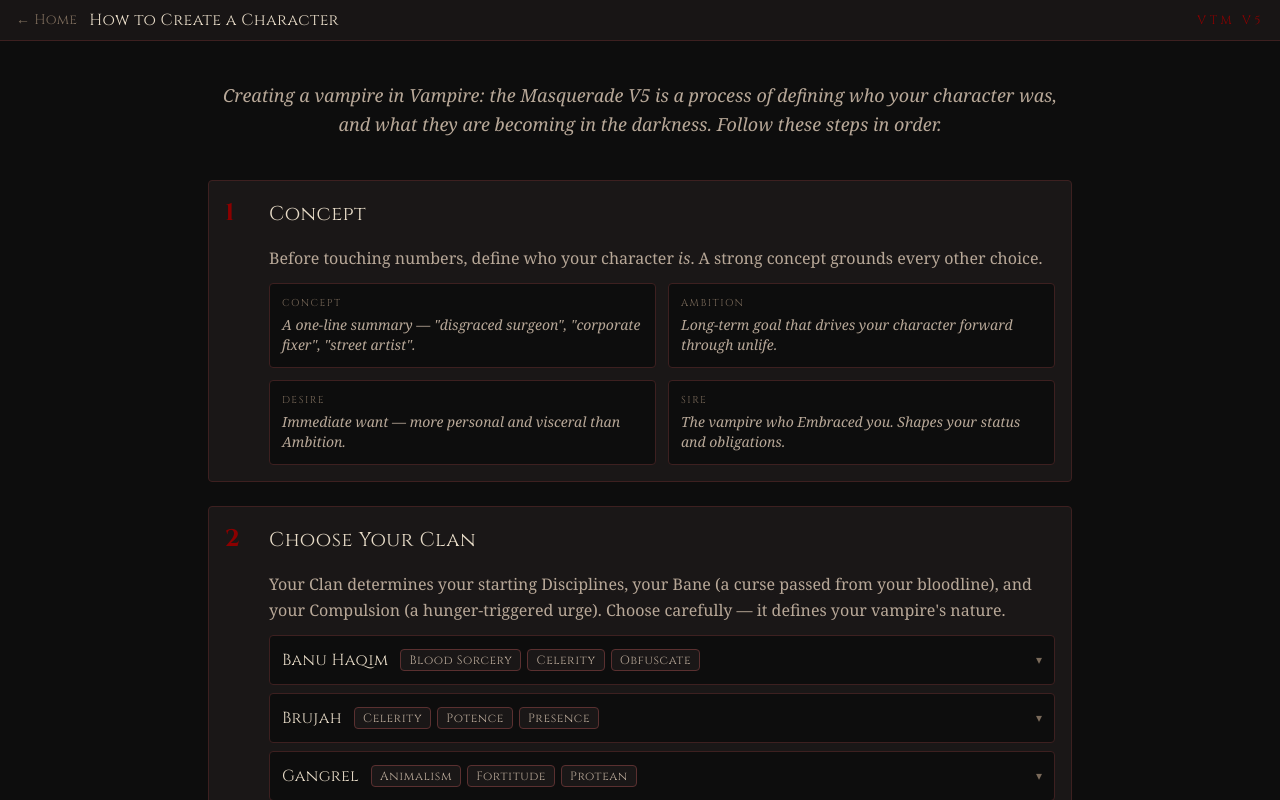
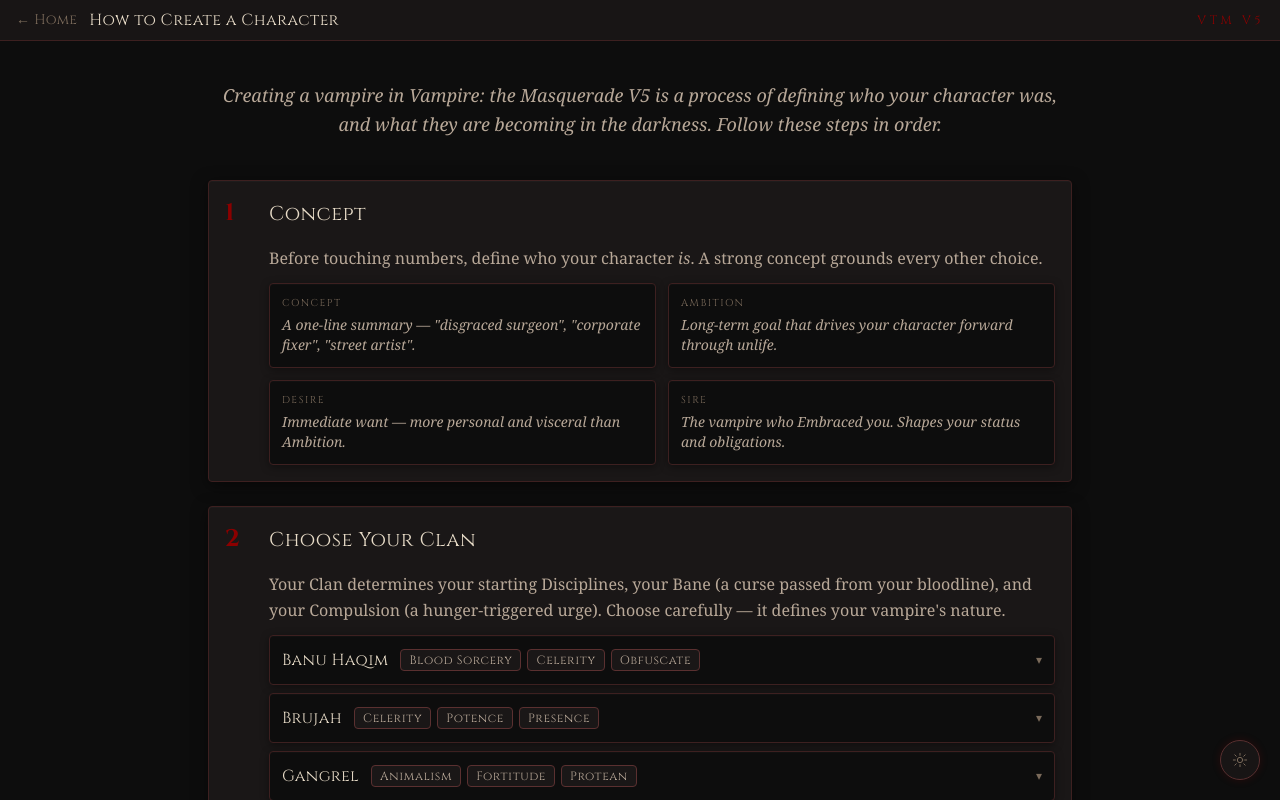
Before and after one commit to matheusdmm/night-creatures, a React (Vite) app: page /guide in a window 1280 px wide. Shown: the top 800 px of the page. Built offline with nearby package versions, Linux system fonts and the light colour scheme; no server answers; a web font is replaced by a local one.

Commit message:
css fixes and theme toggler changed

```diff
--- a/src/App.tsx
+++ b/src/App.tsx
@@ -4,10 +4,12 @@
 import Guide from './pages/Guide';
 import SharedSheet from './pages/SharedSheet';
 import Footer from './components/Footer';
+import ThemeToggle from './components/ThemeToggle';
 
 export default function App() {
   return (
     <BrowserRouter>
+      <>
         <div className="flex flex-col min-h-screen">
           <div className="flex-1">
             <Routes>
@@ -18,7 +20,38 @@
             </Routes>
           </div>
           <Footer />
+          <ThemeToggle />
         </div>
+
+        {/* Hidden SVG: organic mask for theme transition */}
+        <svg
+          aria-hidden="true"
+          style={{ position: 'fixed', width: 0, height: 0, overflow: 'visible', pointerEvents: 'none' }}
+        >
+          <defs>
+            <filter id="vt-squiggle" x="-50%" y="-50%" width="200%" height="200%">
+              <feTurbulence
+                id="vt-turbulence"
+                type="turbulence"
+                baseFrequency="0.02 0.025"
+                numOctaves={3}
+                seed={8}
+                result="noise"
+              />
+              <feDisplacementMap
+                in="SourceGraphic"
+                in2="noise"
+                scale={90}
+                xChannelSelector="R"
+                yChannelSelector="G"
+              />
+            </filter>
+            <mask id="vt-mask" maskUnits="userSpaceOnUse" x="-2000" y="-2000" width="8000" height="8000">
+              <circle id="vt-circle" cx={0} cy={0} r={0} fill="white" filter="url(#vt-squiggle)" />
+            </mask>
+          </defs>
+        </svg>
+      </>
     </BrowserRouter>
   );
 }
--- a/src/components/DiceRoller/index.tsx
+++ b/src/components/DiceRoller/index.tsx
@@ -47,10 +47,10 @@
   if (isHunger) {
     if (isTen)
       bg =
-        'bg-blood border-blood-vivid text-parchment font-bold ring-1 ring-gold';
+        'bg-blood border-blood-vivid text-[#e8dcc8] font-bold ring-1 ring-gold';
     else if (isOne)
       bg = 'bg-blood-dark border-blood-vivid text-blood-vivid font-bold';
-    else if (isSuccess) bg = 'bg-blood/60 border-blood-bright text-parchment';
+    else if (isSuccess) bg = 'bg-blood/60 border-blood-bright text-[#e8dcc8]';
     else bg = 'bg-night-surface3 border-blood/40 text-parchment-dim';
   } else {
     if (isTen)
--- a/src/components/HamburgerMenu.tsx
+++ b/src/components/HamburgerMenu.tsx
@@ -1,11 +1,9 @@
 import { useState, useRef, useEffect } from 'react';
 import { Link } from 'react-router-dom';
-import { useTheme } from '../hooks/useTheme';
 
 export default function HamburgerMenu() {
   const [open, setOpen] = useState(false);
   const ref = useRef<HTMLDivElement>(null);
-  const { theme, toggleTheme } = useTheme();
 
   useEffect(() => {
     if (!open) return;
@@ -59,14 +57,6 @@
           >
             How to Play
           </Link>
-          <div className="border-t border-night-border/50" />
-          <button
-            type="button"
-            className={itemClass}
-            onClick={() => { toggleTheme(); setOpen(false); }}
-          >
-            {theme === 'dark' ? '☀ Light Mode' : '☾ Dark Mode'}
-          </button>
         </div>
       )}
     </div>
--- a/src/components/ThemeToggle.tsx
+++ b/src/components/ThemeToggle.tsx
@@ -1,18 +1,127 @@
+import { useRef } from 'react';
 import { useTheme } from '../hooks/useTheme';
+
+function SunIcon() {
+  return (
+    <svg viewBox="0 0 24 24" fill="none" stroke="currentColor" strokeWidth="1.5"
+         strokeLinecap="round" strokeLinejoin="round" className="w-4 h-4">
+      <circle cx="12" cy="12" r="4" />
+      <line x1="12" y1="2"  x2="12" y2="5" />
+      <line x1="12" y1="19" x2="12" y2="22" />
+      <line x1="4.22" y1="4.22" x2="6.34" y2="6.34" />
+      <line x1="17.66" y1="17.66" x2="19.78" y2="19.78" />
+      <line x1="2"  y1="12" x2="5"  y2="12" />
+      <line x1="19" y1="12" x2="22" y2="12" />
+      <line x1="4.22" y1="19.78" x2="6.34" y2="17.66" />
+      <line x1="17.66" y1="6.34" x2="19.78" y2="4.22" />
+    </svg>
+  );
+}
+
+function MoonIcon() {
+  return (
+    <svg viewBox="0 0 24 24" fill="none" stroke="currentColor" strokeWidth="1.5"
+         strokeLinecap="round" strokeLinejoin="round" className="w-4 h-4">
+      <path d="M21 12.79A9 9 0 1 1 11.21 3 7 7 0 0 0 21 12.79z" />
+    </svg>
+  );
+}
+
+interface ViewTransition {
+  ready: Promise<void>;
+  finished: Promise<void>;
+}
+
+type VTDocument = Document & {
+  startViewTransition: (cb: () => void) => ViewTransition;
+};
+
+const VT_DURATION = 750;
+
+function easeOutCubic(t: number): number {
+  return 1 - Math.pow(1 - t, 3);
+}
 
 export default function ThemeToggle() {
   const { theme, toggleTheme } = useTheme();
+  const rafRef = useRef<number | null>(null);
+
+  function handleToggle() {
+    const next = theme === 'dark' ? 'light' : 'dark';
+
+    function doSwitch() {
+      if (next === 'light') {
+        document.documentElement.setAttribute('data-theme', 'light');
+      } else {
+        document.documentElement.removeAttribute('data-theme');
+      }
+      toggleTheme();
+    }
+
+    const circle = document.getElementById('vt-circle') as SVGCircleElement | null;
+    const turbulence = document.getElementById('vt-turbulence');
+
+    if (!('startViewTransition' in document) || !circle) {
+      doSwitch();
+      return;
+    }
+
+    if (rafRef.current !== null) {
+      cancelAnimationFrame(rafRef.current);
+      rafRef.current = null;
+    }
+
+    const bx = window.innerWidth - 30;
+    const by = window.innerHeight - 30;
+    const maxR = Math.hypot(bx, by) * 1.1;
+
+    circle.setAttribute('cx', String(bx));
+    circle.setAttribute('cy', String(by));
+    circle.setAttribute('r', '0');
+
+    // Different seed each time for unique organic shape
+    turbulence?.setAttribute('seed', String(Math.floor(Math.random() * 99) + 1));
+
+    const transition = (document as VTDocument).startViewTransition(doSwitch);
+
+    transition.ready.then(() => {
+      const startTime = performance.now();
+
+      function tick(now: number) {
+        const t = Math.min((now - startTime) / VT_DURATION, 1);
+        circle.setAttribute('r', String(easeOutCubic(t) * maxR));
+        if (t < 1) {
+          rafRef.current = requestAnimationFrame(tick);
+        } else {
+          rafRef.current = null;
+        }
+      }
+
+      rafRef.current = requestAnimationFrame(tick);
+    });
+
+    transition.finished.then(() => {
+      circle.setAttribute('r', '0');
+    });
+  }
 
   return (
     <button
       type="button"
-      onClick={toggleTheme}
-      className="border border-night-borderLight hover:border-blood text-parchment-dim hover:text-parchment
-                 font-cinzel text-xs tracking-widest uppercase px-3 py-1 rounded transition-colors"
-      aria-label={`Switch to ${theme === 'dark' ? 'light' : 'dark'} theme`}
-      title={`Switch to ${theme === 'dark' ? 'light' : 'dark'} mode`}
+      onClick={handleToggle}
+      aria-label={theme === 'dark' ? 'Switch to dawn' : 'Embrace the night'}
+      title={theme === 'dark' ? 'Dawn approaches' : 'The night awaits'}
+      className="fixed bottom-5 right-5 z-50
+                 w-10 h-10 rounded-full flex items-center justify-center
+                 bg-night-surface/90 backdrop-blur-sm
+                 border border-night-borderLight hover:border-blood
+                 text-parchment-dim hover:text-parchment
+                 shadow-blood-sm hover:shadow-blood
+                 transition-all duration-300"
     >
-      {theme === 'dark' ? 'Light' : 'Dark'}
+      <span key={theme} className="theme-icon-swap">
+        {theme === 'dark' ? <SunIcon /> : <MoonIcon />}
+      </span>
     </button>
   );
 }
--- a/src/index.css
+++ b/src/index.css
@@ -87,6 +87,35 @@
   }
 }
 
+/* ── View Transition: organic mask spread from bottom-right button ─────── */
+/* theme-hold keeps the pseudo-element alive while the rAF loop runs */
+@keyframes theme-hold { to { opacity: 1; } }
+
+@media (prefers-reduced-motion: no-preference) {
+  ::view-transition-old(root) {
+    animation: none;
+    z-index: 1;
+  }
+  ::view-transition-new(root) {
+    animation: theme-hold 0.75s forwards;
+    mask: url(#vt-mask);
+    z-index: 2;
+  }
+}
+
+/* ── Theme toggle icon swap ─────────────────────────────────────────────── */
+@keyframes icon-swap {
+  from { opacity: 0; transform: scale(0.3) rotate(-60deg); }
+  to   { opacity: 1; transform: scale(1)   rotate(0deg); }
+}
+
+.theme-icon-swap {
+  display: flex;
+  align-items: center;
+  justify-content: center;
+  animation: icon-swap 0.35s cubic-bezier(0.4, 0, 0.2, 1);
+}
+
 @layer components {
   .section-title {
     @apply font-cinzel text-[10px] tracking-[0.2em] uppercase text-blood-bright
@@ -105,9 +134,11 @@
 
   .panel {
     @apply bg-night-surface border border-night-border rounded-sm p-4;
+    box-shadow: inset 0 1px 0 rgba(255,255,255,0.02), 0 4px 16px rgba(0,0,0,0.5);
   }
 
   .panel-dark {
     @apply bg-night-bg border border-night-border rounded-sm p-3;
+    box-shadow: inset 0 1px 0 rgba(255,255,255,0.015), 0 2px 8px rgba(0,0,0,0.4);
   }
 }
--- a/src/pages/Guide.tsx
+++ b/src/pages/Guide.tsx
@@ -402,7 +402,7 @@
           <button
             type="button"
             onClick={() => navigate('/')}
-            className="bg-blood hover:bg-blood-bright text-parchment font-cinzel text-sm
+            className="bg-blood hover:bg-blood-bright text-[#e8dcc8] font-cinzel text-sm
                        tracking-widest uppercase px-6 py-3 rounded transition-colors shadow-blood-sm"
           >
             Start Creating
--- a/src/pages/Home.tsx
+++ b/src/pages/Home.tsx
@@ -114,6 +114,11 @@
         <p className="font-serif italic text-parchment-muted text-lg">
           Character Sheet Builder
         </p>
+        <div className="flex items-center justify-center gap-3 mt-6 select-none" aria-hidden>
+          <div className="w-20 h-px bg-gradient-to-r from-transparent to-blood/40" />
+          <span className="font-cinzel text-blood/40 text-xs tracking-[0.4em]">✦ · ✦</span>
+          <div className="w-20 h-px bg-gradient-to-l from-transparent to-blood/40" />
+        </div>
       </header>
 
       <main className="max-w-5xl mx-auto px-4 py-10">
@@ -140,7 +145,7 @@
             <button
               type="button"
               onClick={handleNew}
-              className="bg-blood hover:bg-blood-bright text-parchment font-cinzel text-xs sm:text-sm
+              className="bg-blood hover:bg-blood-bright text-[#e8dcc8] font-cinzel text-xs sm:text-sm
                          tracking-widest uppercase px-3 sm:px-5 py-2 rounded transition-colors shadow-blood-sm"
             >
               <span className="hidden sm:inline">+ New Character</span>
```
Also changed, not shown: src/components/Footer.tsx (+20 -5 lines). Lines whose indentation alone changed are shown as unchanged.
